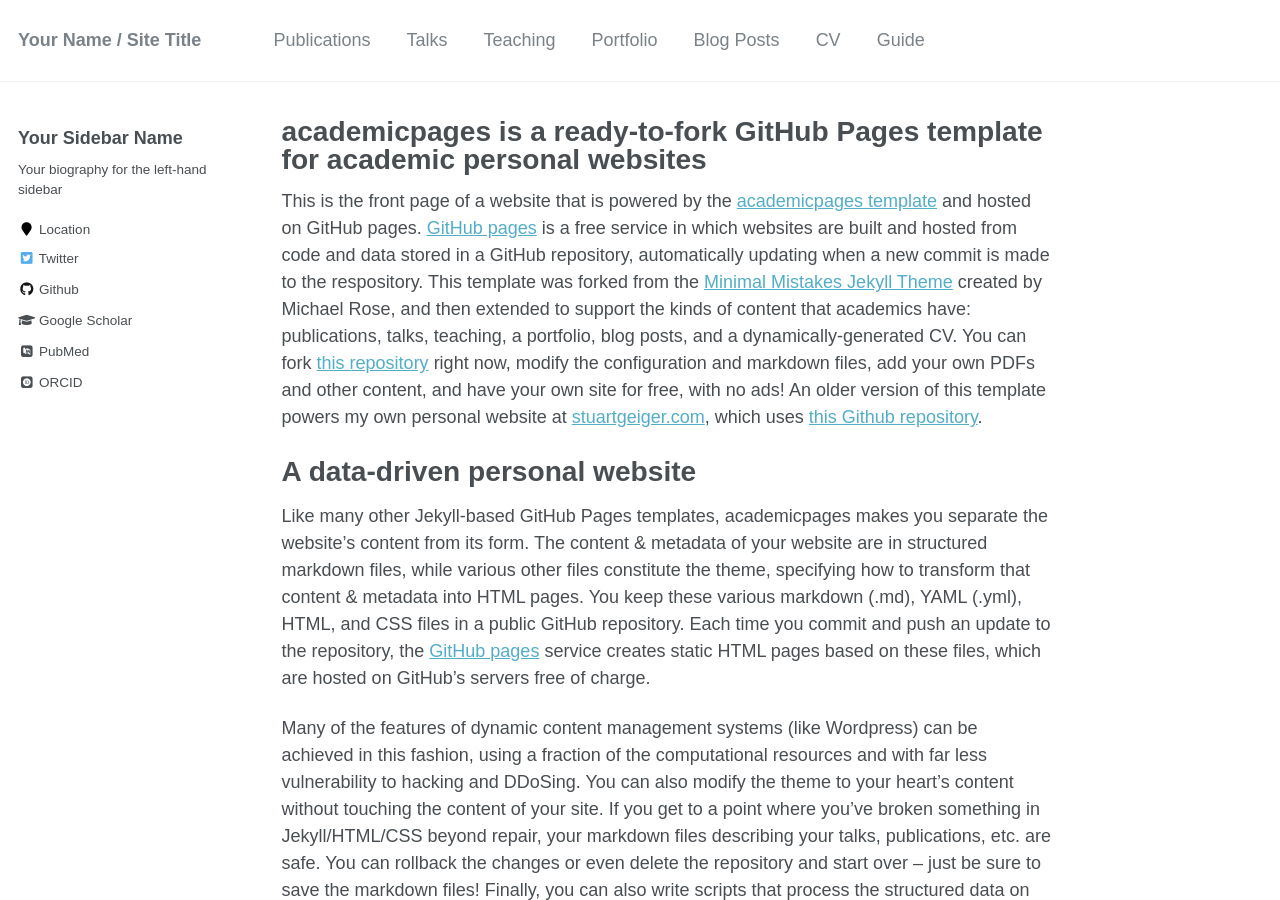
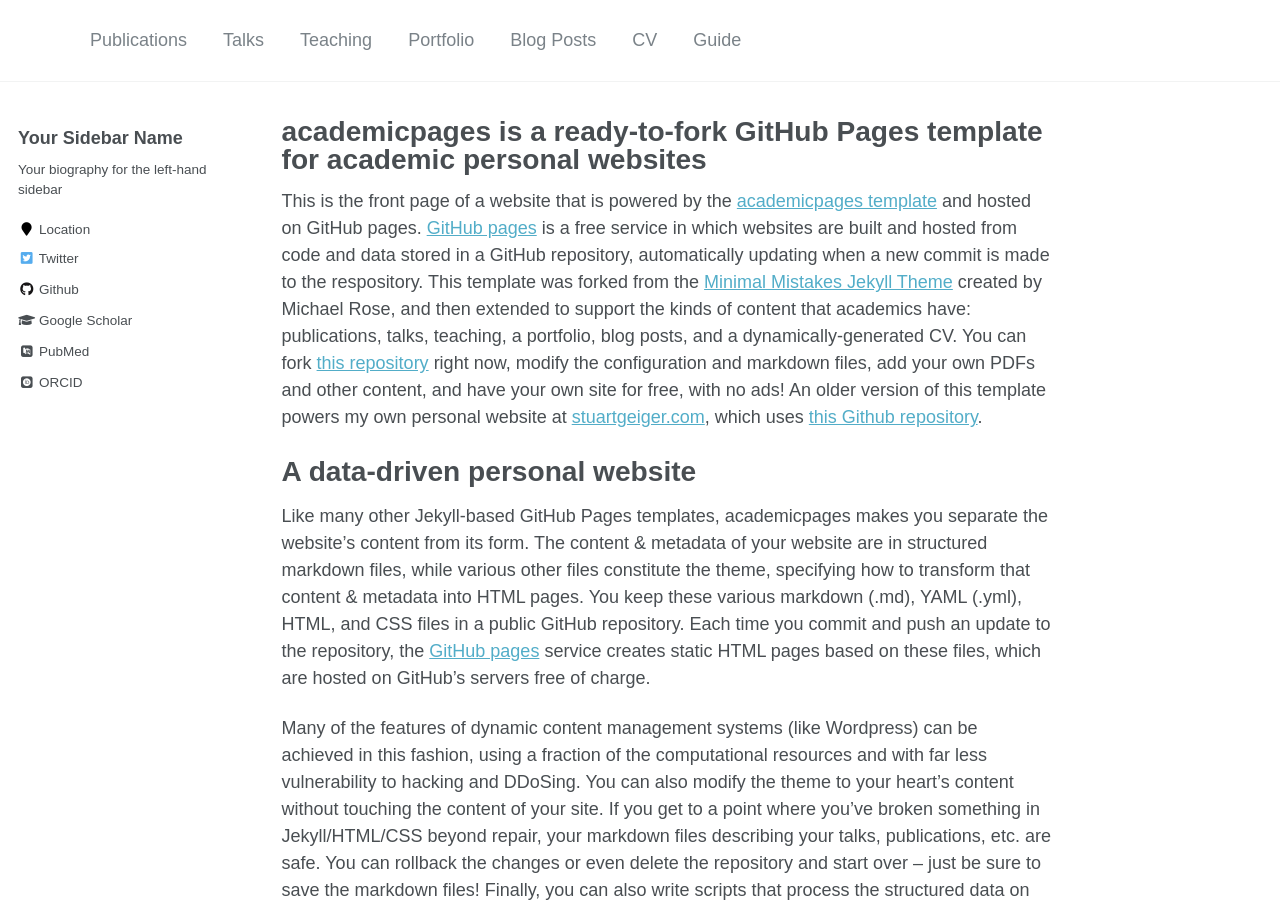
Before and after one commit to ppp-one/ppp-one.github.io, a Jekyll site: the page built from _pages/about.md, in a window 1280 px wide and 900 px high. Built offline with Jekyll 4.4.1, drawn with Linux system fonts in a browser that asks for light colours; some web fonts are replaced.

Commit message:
Update _config.yml

```diff
--- a/_config.yml
+++ b/_config.yml
@@ -7,7 +7,7 @@
 
 # Site Settings
 locale                   : "en-US"
-title                    : "Your Name / Site Title"
+title                    : ""
 title_separator          : "-"
 name                     : &name "Your Name"
 description              : &description "personal description"
```
